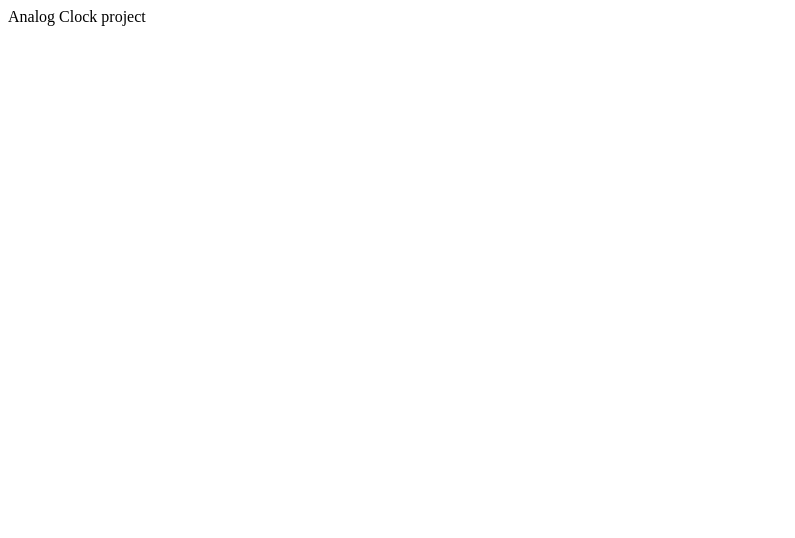
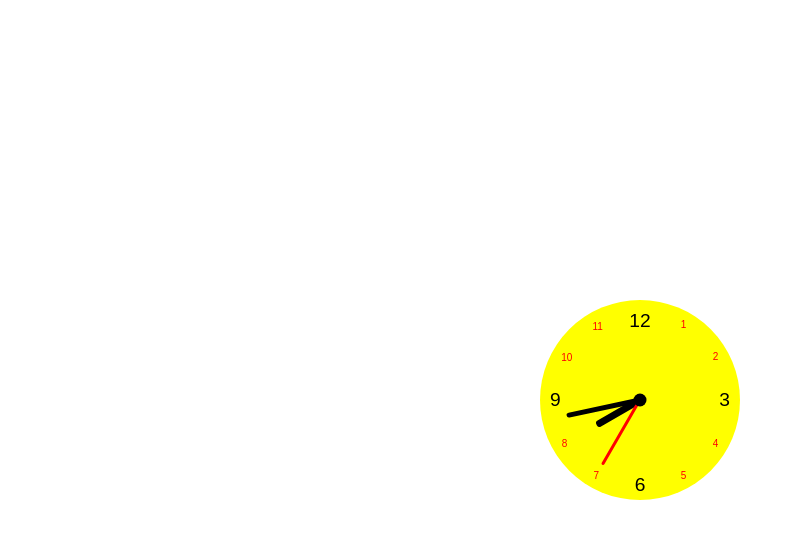
Before and after one commit to GI028/react-clock, a React (Vite) app: page / in a window 1280 px wide. Shown: the top 538 px of the page, without its empty margins (0-795 px from the left). Built offline with nearby package versions, Linux system fonts and the light colour scheme.

Commit message:
creating the analog clock

```diff
--- a/src/App.tsx
+++ b/src/App.tsx
@@ -1,7 +1,9 @@
+import AnalogClock from "./Componets/AnalogClock"
+
 function App() {
   return (
-      <div>
-        Analog Clock project
+      <div className="analog-clock-container">
+        <AnalogClock />
       </div>
   )
 }
--- /dev/null
+++ b/src/Componets/AnalogClock.tsx
@@ -0,0 +1,52 @@
+import React, { useEffect, useState } from "react"
+
+const numbers: number[] = []
+for (let i = 1; i <= 12; i++) {
+  numbers.push(i)
+}
+
+type Time = {
+  hours: number
+  minutes: number
+  seconds: number
+}
+export default function AnalogClock() {
+  const [time, setTime] = useState<Time>({
+    hours: 12,
+    minutes: 0,
+    seconds: 0,
+  })
+  useEffect(() => {
+    const interval = setInterval(() => {
+      const now = new Date()
+      const newTime:Time = {
+        hours: now.getHours(),
+        minutes: now.getMinutes(),
+        seconds: now.getSeconds(),
+      }
+      setTime(newTime)
+    }, 100)
+    return () => clearInterval(interval)
+  }, [time.seconds])
+  return (
+    <div className="analog-clock">
+      {numbers.map((number) => (
+        <div
+          key={number}
+          style={{ "--number": number } as React.CSSProperties as any}
+          className={`number ${number % 3 === 0 ? "big" : ""}`}
+        >
+          <span>{number}</span>
+        </div>
+      ))}
+      <div className="minute-hand" style={{transform:`rotate(${getHandAngle(time.minutes, 60, 6)}deg)`}}/>
+      <div className="hour-hand" style={{transform:`rotate(${getHandAngle(time.hours, 12, 30)}deg)`}}/>
+      <div className="second-hand" style={{transform:`rotate(${getHandAngle(time.seconds, 60, 6)}deg)`}}/>
+      <div className="center-hand" />
+    </div>
+  )
+}
+
+function getHandAngle(value:number, maxValue:number, step:number){
+    return (value % maxValue) * step;
+}
--- a/src/index.css
+++ b/src/index.css
@@ -0,0 +1,79 @@
+* {
+  box-sizing: border-box;
+  font-family: sans-serif;
+}
+body{
+  margin: 0;
+  padding: 0;
+}
+
+.analog-clock-container {
+  min-height: 100vh;
+  display: flex;
+  align-items: center;
+  justify-content: center;
+}
+
+.analog-clock {
+  border-radius: 50%;
+  background-color: yellow;
+  width: 200px;
+  height: 200px;
+  aspect-ratio: square;
+  position: relative;
+
+  .number {
+    position: absolute;
+    padding-left: 10px;
+    width: 100%;
+    top: 50%;
+    left: 50%;
+    font-size: x-small;
+    color: red;
+    transform: translate(-50%, -50%) rotate(90deg)
+      rotate(calc((var(--number) * 30deg)));
+    span {
+      display: inline-block;
+      transform: rotate(-90deg) rotate(calc((var(--number) * -30deg)));
+    }
+  }
+  .number.big{
+    color: black;
+    font-size: larger;
+  }
+  .center-hand{
+    position: absolute;
+    width: 13px;
+    height: 13px;
+    top: 50%;
+    left: 50%;
+    transform: translate(-50%,-50%);
+    border-radius: 50%;
+    background-color: black;
+  }
+  .hour-hand, .minute-hand, .second-hand {
+    position: absolute;
+    top: 50%;
+    left: 50%;
+    translate: -50% -100%;
+    transform-origin: bottom center;
+    border-radius: 3px;
+  }
+  .hour-hand{
+    width: 7px;
+    height: 50px;
+    background-color: black;
+    transition-duration: 1s;
+  }
+  .minute-hand{
+    width: 5px;
+    height: 75px;
+    transition-duration: 1s;
+    background-color: black;
+  }
+  .second-hand{
+    width: 2.5px;
+    height: 75px;
+    background-color: red;
+  }
+}
```
